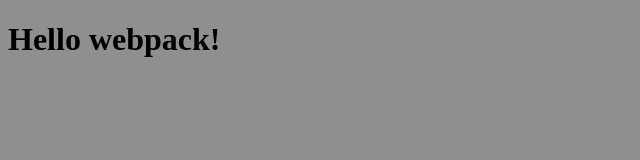
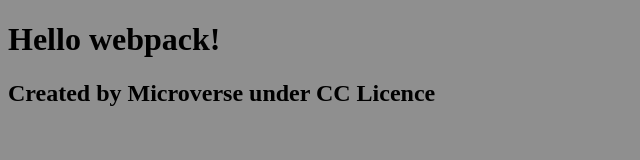
Before and after one commit to Chimoneg27/Pokemon-Gallery, a website built with webpack: page src/index.html in a window 1280 px wide. Shown: the whole page, without its empty margins (0-640 px from the left). Built offline with nearby package versions, Linux system fonts and the light colour scheme.

Commit message:
Add footer tag and ID

```diff
--- a/src/index.html
+++ b/src/index.html
@@ -2,10 +2,15 @@
 <html lang="en">
 <head>
     <meta charset="UTF-8">
+    <link href="https://fonts.googleapis.com/css2?family=Poppins&family=Roboto&display=swap" rel="stylesheet">
     <meta name="viewport" content="width=device-width, initial-scale=1.0">
     <title>Wbpack Exercise</title>
 </head>
 <body>
     <h1>Hello webpack!</h1>
+
+    <footer id="footer">
+        <h2>Created by Microverse under CC Licence</h2>
+    </footer>
 </body>
 </html>
```
